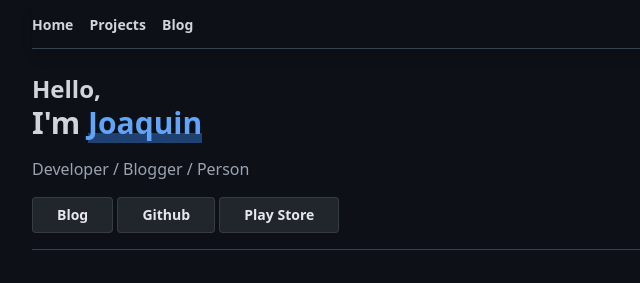
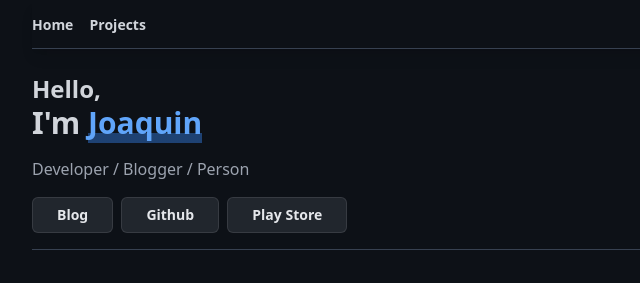
Before and after one commit to puntogris/puntogris-site, an Astro site: page / in a window 1280 px wide. Shown: the top 283 px of the page, 224-864 px from the left. Built offline with nearby package versions, Linux system fonts and the light colour scheme; Astro itself is replaced by a stand-in of ours.

Commit message:
added contact buttons padding and links

```diff
--- a/src/components/Header.astro
+++ b/src/components/Header.astro
@@ -9,10 +9,6 @@
       <a class="text-sm font-bold text-gray-300 ml-3" href="/projects"
         >Projects</a
       >
-      <a
-        class="text-sm font-bold text-gray-300 ml-3"
-        href="https://blog.puntogris.com/">Blog</a
-      >
     </div>
   </div>
 </nav>
--- a/src/components/Hello.astro
+++ b/src/components/Hello.astro
@@ -11,21 +11,27 @@
       <span class="text-gray-400">Developer / Blogger / Person</span>
     </div>
     <div class="mt-4">
+      <a href="https://blog.puntogris.com/" target="_blank">
+        <button
+        type="button"
+        class="inline-block px-6 py-2 button_background text-gray-200 font-bold text-sm leading-tight rounded-md hover:bg-white hover:bg-opacity-5 focus:outline-none focus:ring-0 transition duration-150 ease-in-out"
+        >Blog</button
+      >
+      </a>
+      <a href="https://github.com/puntogris" target="_blank">
       <button
         type="button"
-        class="inline-block px-6 py-2 button_background text-gray-200 font-bold text-sm leading-tight rounded hover:bg-white hover:bg-opacity-5 focus:outline-none focus:ring-0 transition duration-150 ease-in-out"
-        >Blog</button
+        class="inline-block ml-1 px-6 py-2 button_background text-gray-200 font-bold text-sm leading-tight rounded-md hover:bg-white hover:bg-opacity-5 focus:outline-none focus:ring-0 transition duration-150 ease-in-out"
+        >Github</button
       >
+    </a>
+      <a href="https://play.google.com/store/apps/dev?id=9215074992728346327" target="_blank">
       <button
         type="button"
-        class="inline-block px-6 py-2 button_background text-gray-200 font-bold text-sm leading-tight rounded hover:bg-white hover:bg-opacity-5 focus:outline-none focus:ring-0 transition duration-150 ease-in-out"
-        >Github</button
-      >
-      <button
-        type="button"
-        class="inline-block px-6 py-2 button_background text-gray-200 font-bold text-sm leading-tight rounded hover:bg-white hover:bg-opacity-5 focus:outline-none focus:ring-0 transition duration-150 ease-in-out"
+        class="inline-block ml-1 px-6 py-2 button_background text-gray-200 font-bold text-sm leading-tight rounded-md hover:bg-white hover:bg-opacity-5 focus:outline-none focus:ring-0 transition duration-150 ease-in-out"
         >Play Store</button
       >
+    </a>
     </div>
   </div>
 </div>
```
